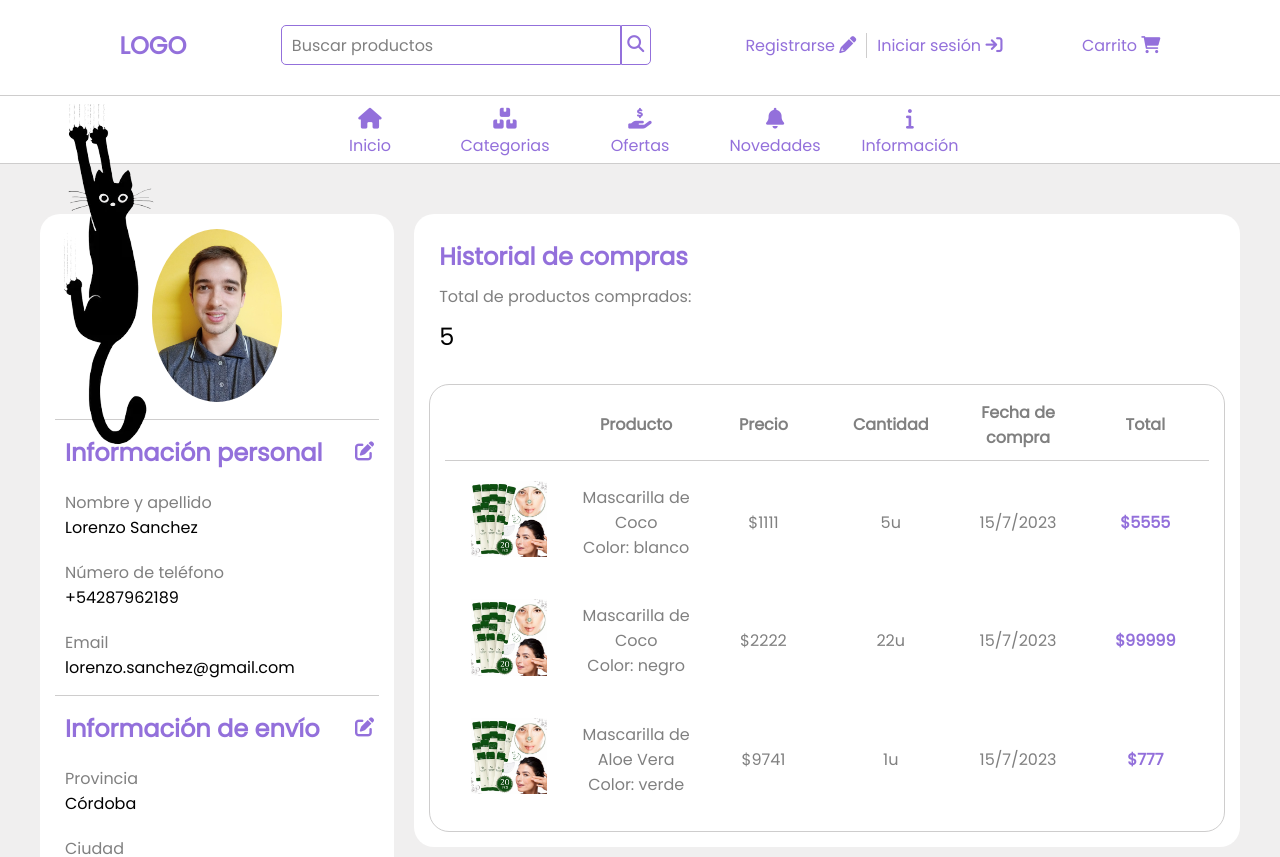
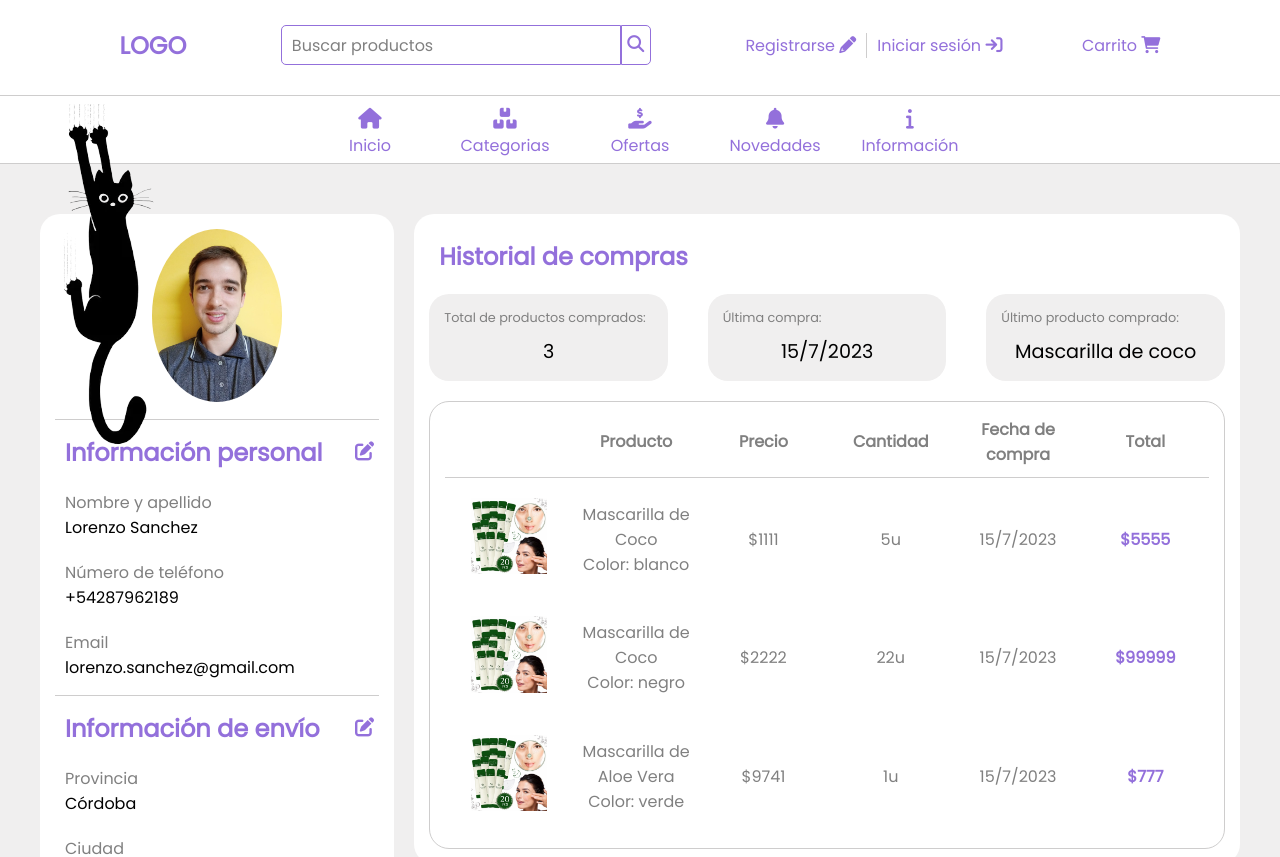
Before and after one commit to lorenzoSanchez97/ShowRoom, a React (Vite) app in the folder ShowRoom-FrontEnd/: page /profile in a window 1280 px wide. Shown: the top 857 px of the page. Built offline with nearby package versions, Linux system fonts and the light colour scheme.

Commit message:
Historial de compras header listo

```diff
--- /dev/null
+++ b/ShowRoom-FrontEnd/src/components/Card/Card.jsx
@@ -0,0 +1,12 @@
+import React from 'react'
+import "./card.css"
+
+export default function Card({ title, data }) {
+    return (
+        <div className='card-main-container'>
+            <p className='card-title'>{title}</p>
+            <p className="card-data">{data}</p>
+        </div>
+
+    )
+}
--- /dev/null
+++ b/ShowRoom-FrontEnd/src/components/Card/card.css
@@ -0,0 +1,19 @@
+.card-main-container {
+    padding: 5px;
+    border-radius: 20px;
+    background-color: var(--clarito);
+    width: 30%;
+}
+
+.card-title {
+    margin: 10px;
+    color: var(--color3);
+    font-size: 0.8rem;
+}
+
+.card-data {
+    color:black;
+    font-size: 1.2rem;
+    margin: 10px;
+    text-align: center;
+}
--- a/ShowRoom-FrontEnd/src/components/UserProfile/UserProfile.jsx
+++ b/ShowRoom-FrontEnd/src/components/UserProfile/UserProfile.jsx
@@ -2,6 +2,7 @@ import React from "react";
 import "./userProfile.css";
 import InfoBox from "../InfoBox/InfoBox";
 import Tabla from "../Tabla/Tabla";
+import Card from "../Card/Card";
 
 export default function UserProfile() {
   return (
@@ -23,8 +24,20 @@ export default function UserProfile() {
         <section className="historial-compras">
           <div className="historial-header">
             <h1>Historial de compras</h1>
-        <p>Total de productos comprados:</p>
-        <p className="cantidad-total-productos">5</p>
+            <div className="historial-header-cards-container">
+            <Card
+            title={"Total de productos comprados:"}
+            data={"3"}
+            />
+            <Card
+            title={"Última compra:"}
+            data={"15/7/2023"}
+            />
+            <Card
+            title={"Último producto comprado:"}
+            data={"Mascarilla de coco"}
+            />
+            </div>
           </div>
           <Tabla
             historial={true}
--- a/ShowRoom-FrontEnd/src/components/UserProfile/userProfile.css
+++ b/ShowRoom-FrontEnd/src/components/UserProfile/userProfile.css
@@ -43,13 +43,10 @@
     margin: 10px;
 }
 
-.historial-header p:not(.cantidad-total-productos) {
-    margin: 10px;
-    color: var(--color3);
+.historial-header-cards-container {
+    display: flex;
+    justify-content: space-between;
+    gap: 10px;
+    width: 100%;
+    margin-top: 20px;
 }
-
-.cantidad-total-productos {
-    color:black;
-    font-size: 1.5rem;
-    margin: 10px;
-}
```
Lines whose indentation alone changed are shown as unchanged.
